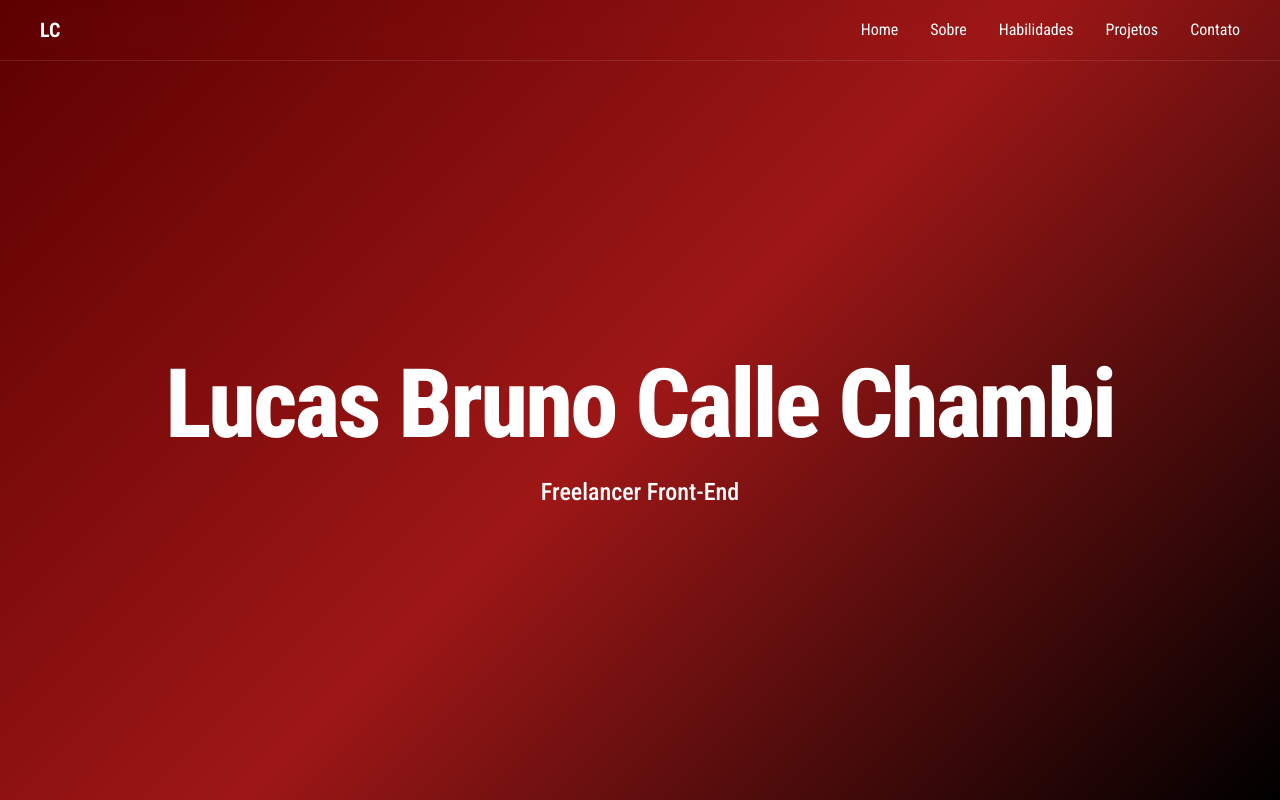
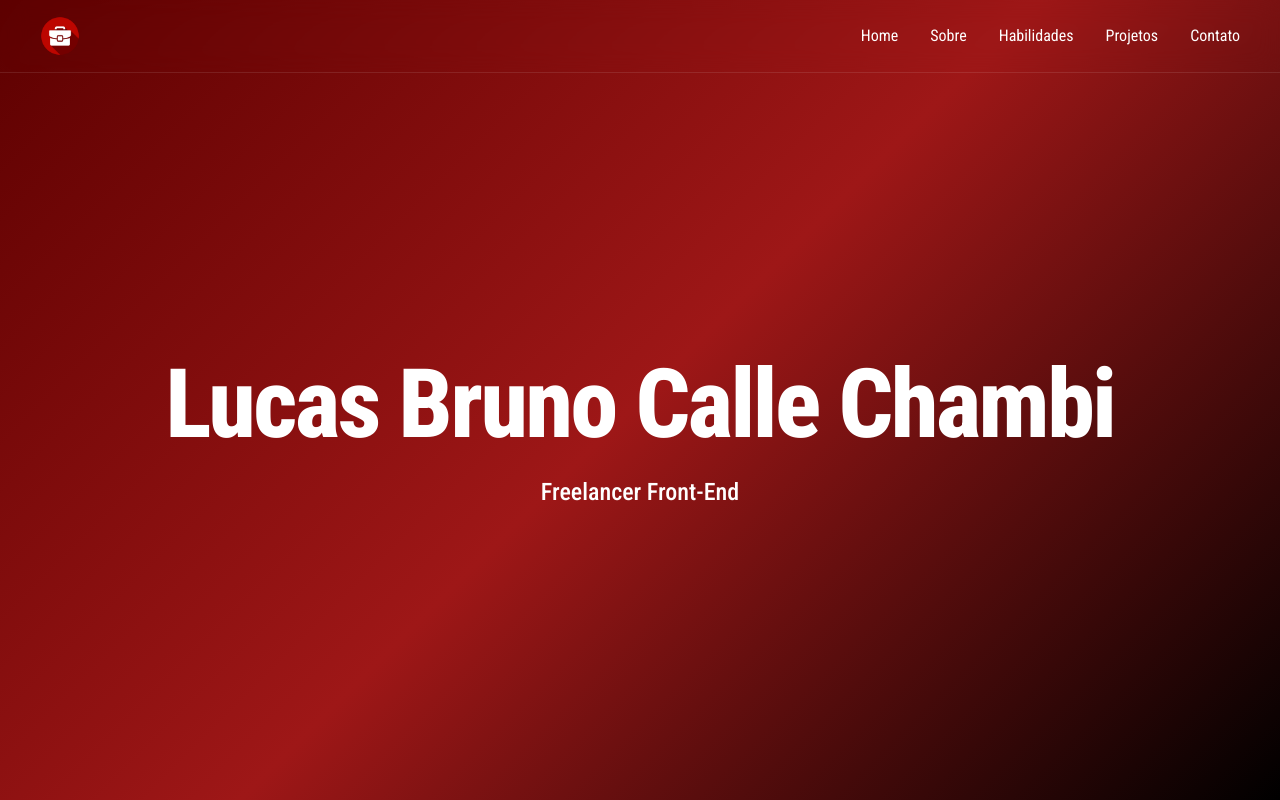
Before and after one commit to LokiiiGo/portifolio-lucas-chambi, a React (Vite) app: page / in a window 1280 px wide. Shown: the top 800 px of the page. Built offline with nearby package versions, Linux system fonts and the light colour scheme.

Commit message:
Adicionando ícone de portifólio no cabeçalho

```diff
--- a/src/components/Cabecalho.jsx
+++ b/src/components/Cabecalho.jsx
@@ -19,7 +19,7 @@ function Cabecalho() {
     <header className="fixed top-0 left-0 w-full z-50 bg-transparent backdrop-blur-md px-4 sm:px-6 lg:px-10 py-4 border-b border-white/10">
       <nav className="max-w-7xl mx-auto flex items-center justify-between">
         <a href="/" className="text-white text-xl font-bold">
-          LC
+          <img src="./assets/icone-portifolio.png" alt="ícone de portífolio" className="w-10 h-10" />
         </a>
 
         {/* Navegação no Desktop*/}
```
